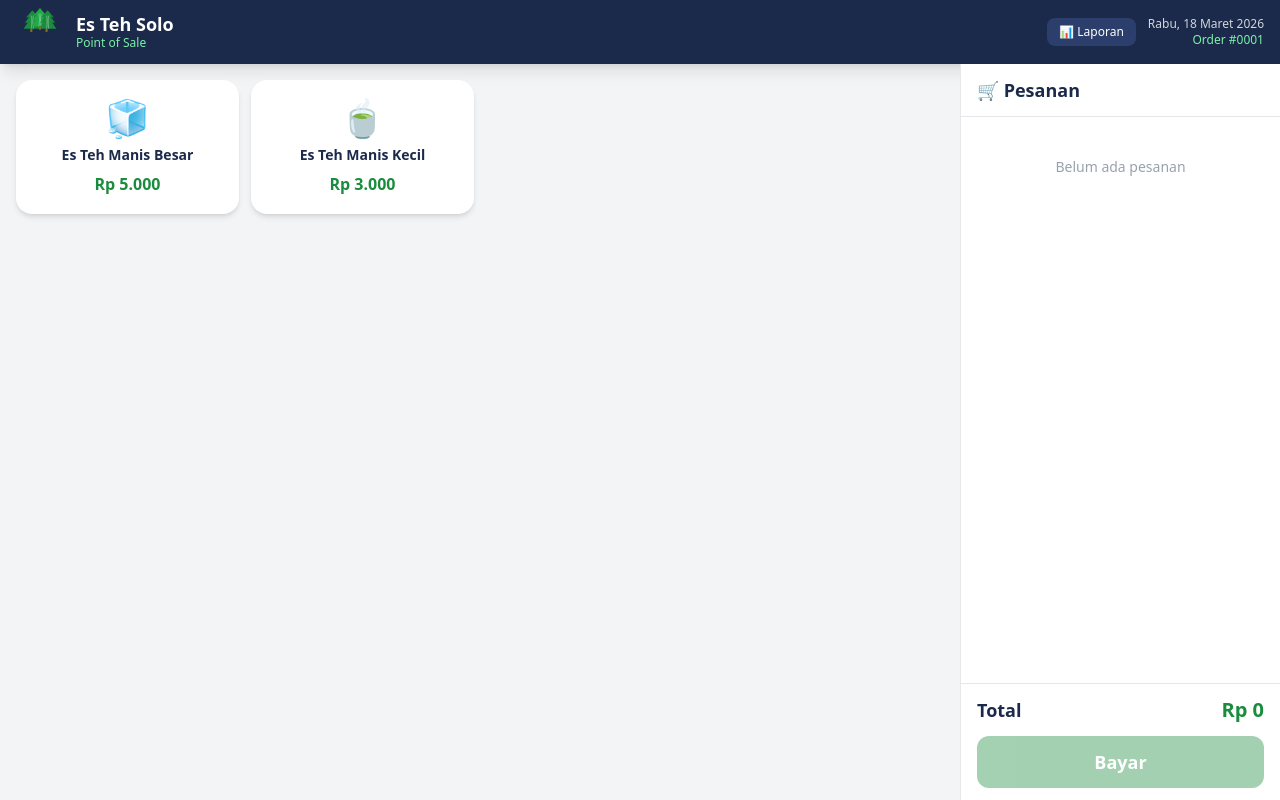
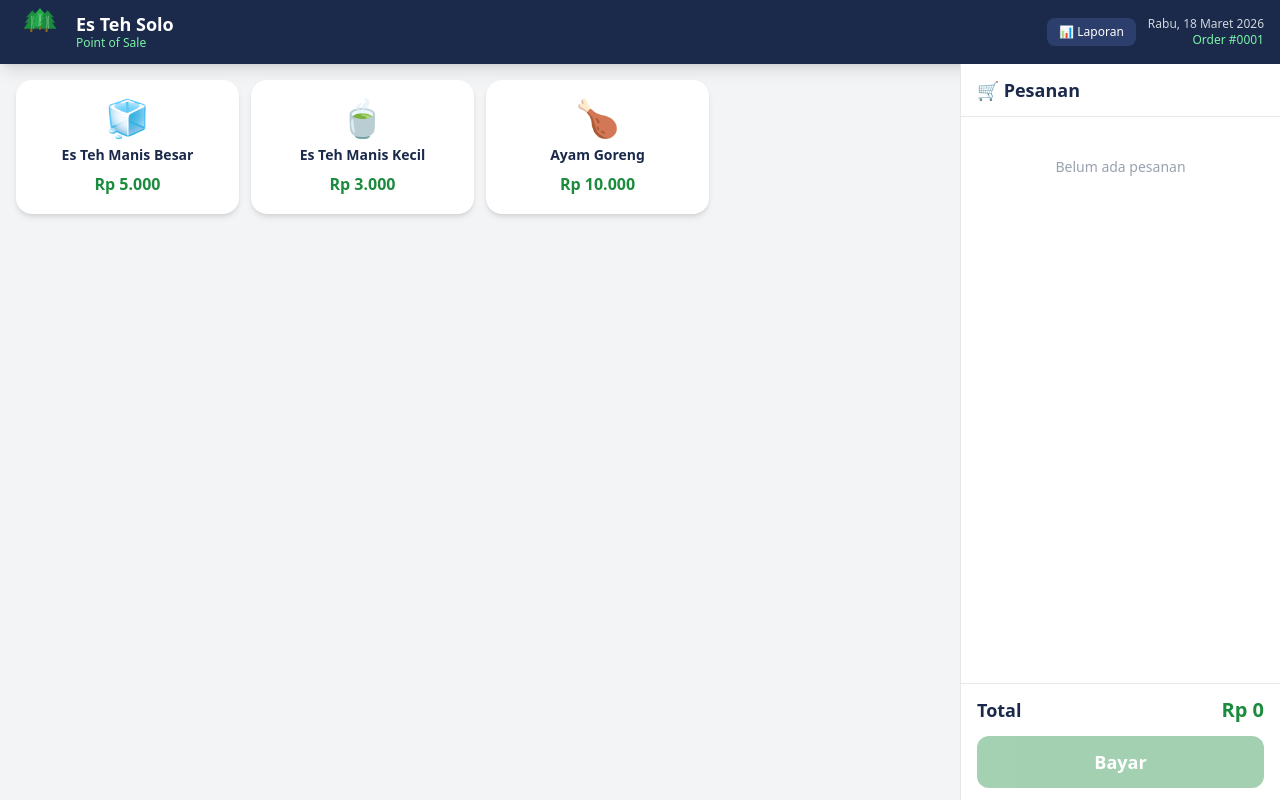
Before and after one commit to mengsol/es-teh-solo, a Next.js app: page / in a window 1280 px wide. Built offline with nearby package versions, Linux system fonts and the light colour scheme.

Commit message:
tambah Ayam Goren

```diff
--- a/src/app/page.tsx
+++ b/src/app/page.tsx
@@ -10,6 +10,7 @@ import SalesReport, { saveSale } from "./components/SalesReport";
 const MENU: MenuItem[] = [
   { id: "etm-besar", name: "Es Teh Manis Besar", price: 5000, emoji: "🧊", category: "original" },
   { id: "etm-kecil", name: "Es Teh Manis Kecil", price: 3000, emoji: "🍵", category: "original" },
+  { id: "ayam-goreng", name: "Ayam Goreng", price: 10000, emoji: "🍗", category: "original" },
 ];
 
 const QUICK_CASH = [10000, 20000, 50000, 100000];
```
